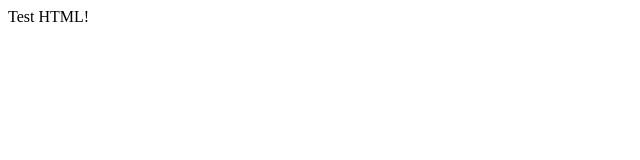
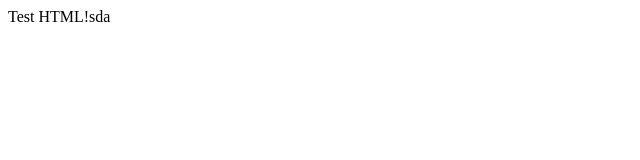
Before and after one commit to martindufresne/testGit, a plain HTML site: page index.html in a window 1280 px wide. Shown: the full height of the page, 0-640 px from the left. Drawn offline with Linux system fonts and the light colour scheme.

Commit message:
sdfsdfsdf

```diff
--- a/index.html
+++ b/index.html
@@ -6,6 +6,6 @@
     <title>Document</title>
 </head>
 <body>
-    Test HTML!
+    Test HTML!sda
 </body>
 </html>
```
